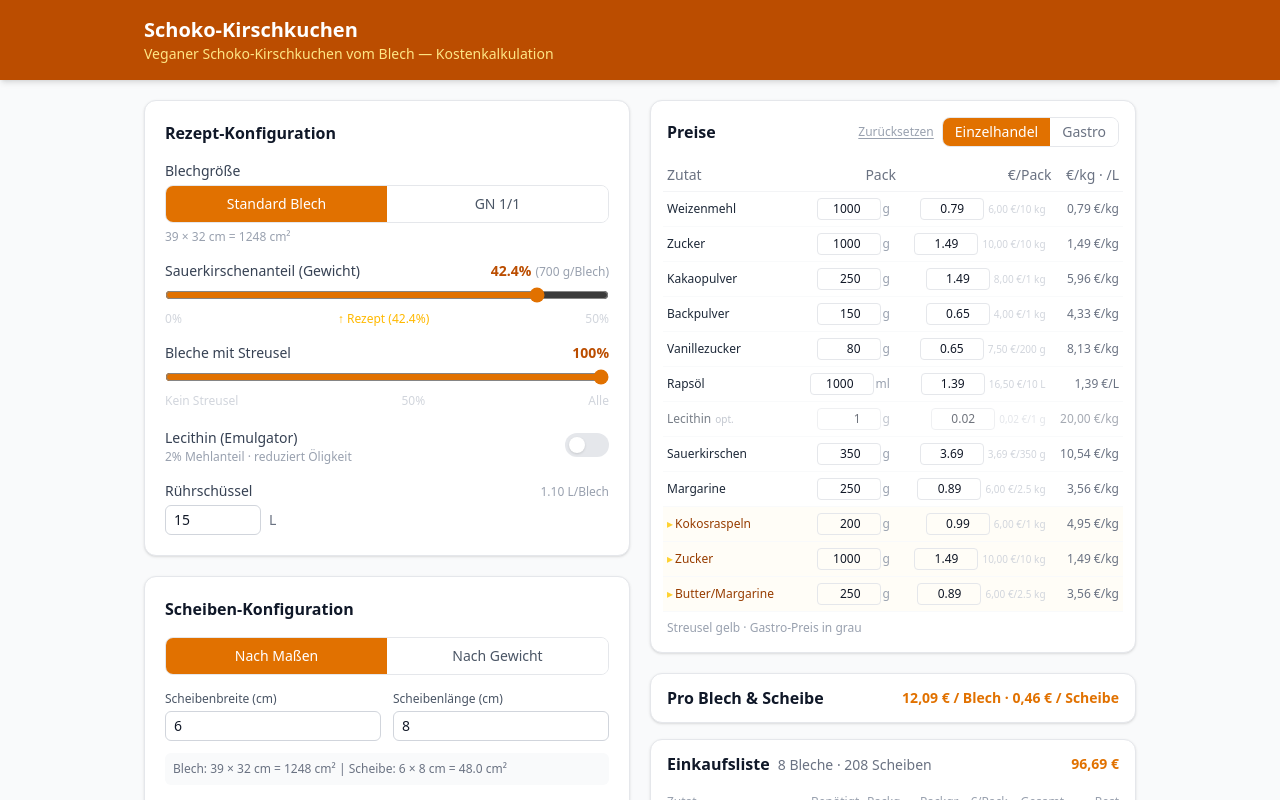
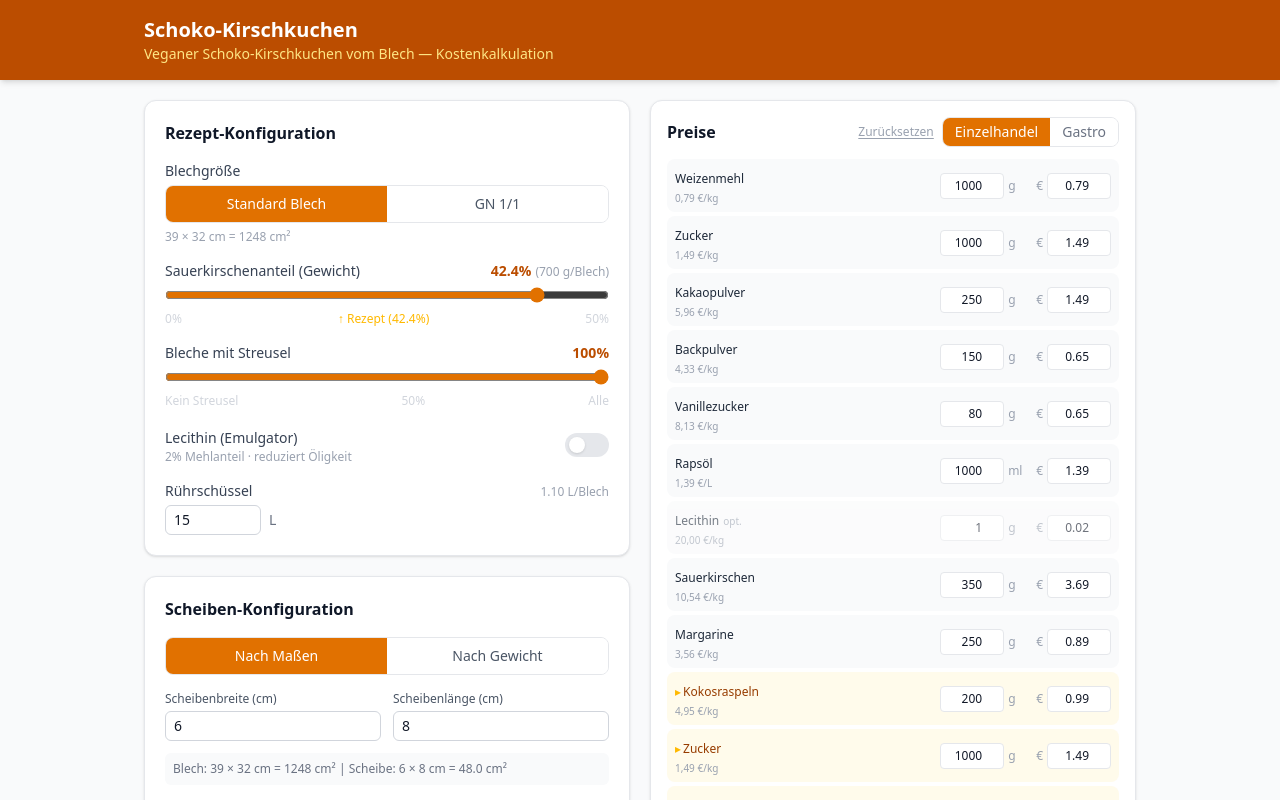
Before and after one commit to parttimenerd/cake-calculator, a React (Vite) app: page / in a window 1280 px wide. Shown: the top 800 px of the page. Built offline with nearby package versions, Linux system fonts and the light colour scheme.

Commit message:
Redesign price table: card layout with name, €/kg, clear pack/price inputs

```diff
--- a/src/components/PriceTable.tsx
+++ b/src/components/PriceTable.tsx
@@ -19,7 +19,6 @@ function fmtAmount(amount: number, unit: 'g' | 'ml'): string {
 }
 
 export function PriceTable({ recipe, prices, tier, onTierChange, onPricesChange }: Props) {
-  const otherTier: PriceTier = tier === 'retail' ? 'gastro' : 'retail';
   const ingredients = getAllIngredients(recipe);
 
   const updatePrice = (id: IngredientId, field: 'packSize' | 'packPrice', value: number) => {
@@ -59,66 +58,55 @@ export function PriceTable({ recipe, prices, tier, onTierChange, onPricesChange
         </div>
       </div>
 
-      <div className="overflow-x-auto -mx-1">
-        <table className="w-full text-sm min-w-[340px]">
-          <thead>
-            <tr className="border-b border-gray-100">
-              <th className="text-left py-1.5 pl-1 font-medium text-gray-500">Zutat</th>
-              <th className="text-right py-1.5 font-medium text-gray-500">Pack</th>
-              <th className="text-right py-1.5 font-medium text-gray-500">€/Pack</th>
-              <th className="text-right py-1.5 pr-1 font-medium text-gray-500 hidden sm:table-cell whitespace-nowrap">€/kg · /L</th>
-            </tr>
-          </thead>
-          <tbody>
+      <div className="space-y-1">
         {ingredients.map((ing) => {
           const p = prices[ing.id][tier];
-              const pOther = prices[ing.id][otherTier];
           const unitLabel = ing.unit === 'ml' ? '/L' : '/kg';
           return (
-                <tr key={ing.id} className={`border-b border-gray-50 ${ing.isTopping ? 'bg-amber-50/40' : ''} ${ing.role === 'optional_toggle' ? 'opacity-60' : ''}`}>
-                  <td className={`py-1.5 pl-1 pr-2 text-xs ${ing.isTopping ? 'text-amber-800' : 'text-gray-800'}`}>
-                    {ing.isTopping && <span className="text-amber-300 mr-0.5">▸</span>}
-                    <span className="leading-tight">
+            <div
+              key={ing.id}
+              className={`flex items-center gap-2 px-2 py-1.5 rounded-lg ${
+                ing.isTopping ? 'bg-amber-50' : 'bg-gray-50'
+              } ${ing.role === 'optional_toggle' ? 'opacity-60' : ''}`}
+            >
+              <div className="flex-1 min-w-0">
+                <span className={`text-xs font-medium truncate ${ing.isTopping ? 'text-amber-800' : 'text-gray-800'}`}>
+                  {ing.isTopping && <span className="text-amber-400 mr-0.5">▸</span>}
                   {ing.label.replace(/ \([^)]+\)$/, '')}
+                  {ing.role === 'optional_toggle' && <span className="ml-1 text-gray-400 text-[10px]">opt.</span>}
                 </span>
-                    {ing.role === 'optional_toggle' && <span className="ml-1 text-gray-400 text-[10px]">opt.</span>}
-                  </td>
-                  <td className="text-right py-1.5 pr-1.5">
-                    <div className="flex items-center justify-end gap-0.5">
+                <div className="text-[10px] text-gray-400 mt-0.5">
+                  {fmtEur(p.pricePerUnit)}{unitLabel}
+                </div>
+              </div>
+
+              <div className="flex items-center gap-1 shrink-0">
                 <input
                   type="number" min="1"
                   value={p.packSize}
                   onChange={(e) => updatePrice(ing.id, 'packSize', Math.max(1, parseFloat(e.target.value) || 1))}
-                        className="w-16 border border-gray-200 rounded px-1 py-0.5 text-right text-xs focus:outline-none focus:ring-1 focus:ring-amber-400"
+                  className="w-16 border border-gray-200 rounded px-1.5 py-1 text-right text-xs focus:outline-none focus:ring-1 focus:ring-amber-400 bg-white"
                 />
-                      <span className="text-gray-400 text-xs">{ing.unit}</span>
+                <span className="text-gray-400 text-xs w-5">{ing.unit}</span>
               </div>
-                  </td>
-                  <td className="text-right py-1.5 pr-1.5">
-                    <div className="flex items-center justify-end gap-1">
+
+              <div className="flex items-center gap-1 shrink-0">
+                <span className="text-gray-400 text-xs">€</span>
                 <input
                   type="number" min="0" step="0.01"
                   value={p.packPrice}
                   onChange={(e) => updatePrice(ing.id, 'packPrice', Math.max(0, parseFloat(e.target.value) || 0))}
-                        className="w-16 border border-gray-200 rounded px-1 py-0.5 text-right text-xs focus:outline-none focus:ring-1 focus:ring-amber-400"
+                  className="w-16 border border-gray-200 rounded px-1.5 py-1 text-right text-xs focus:outline-none focus:ring-1 focus:ring-amber-400 bg-white"
                 />
-                      <span className="text-gray-300 text-[10px] hidden sm:inline whitespace-nowrap">
-                        {fmtEur(pOther.packPrice)}/{fmtAmount(pOther.packSize, ing.unit)}
-                      </span>
               </div>
-                  </td>
-                  <td className="text-right py-1.5 pr-1 text-gray-500 text-xs hidden sm:table-cell whitespace-nowrap">
-                    {fmtEur(p.pricePerUnit)}{unitLabel}
-                  </td>
-                </tr>
+            </div>
           );
         })}
-          </tbody>
-        </table>
       </div>
-      <p className="text-xs text-gray-400 mt-2">
-        {recipe.topping ? `${recipe.topping.label} gelb · ` : ''}{otherTier === 'retail' ? 'Einzelhandel' : 'Gastro'}-Preis in grau
-      </p>
+
+      {recipe.topping && (
+        <p className="text-[10px] text-gray-400 mt-2">▸ {recipe.topping.label}</p>
+      )}
     </div>
   );
 }
```
Lines whose indentation alone changed are shown as unchanged.
